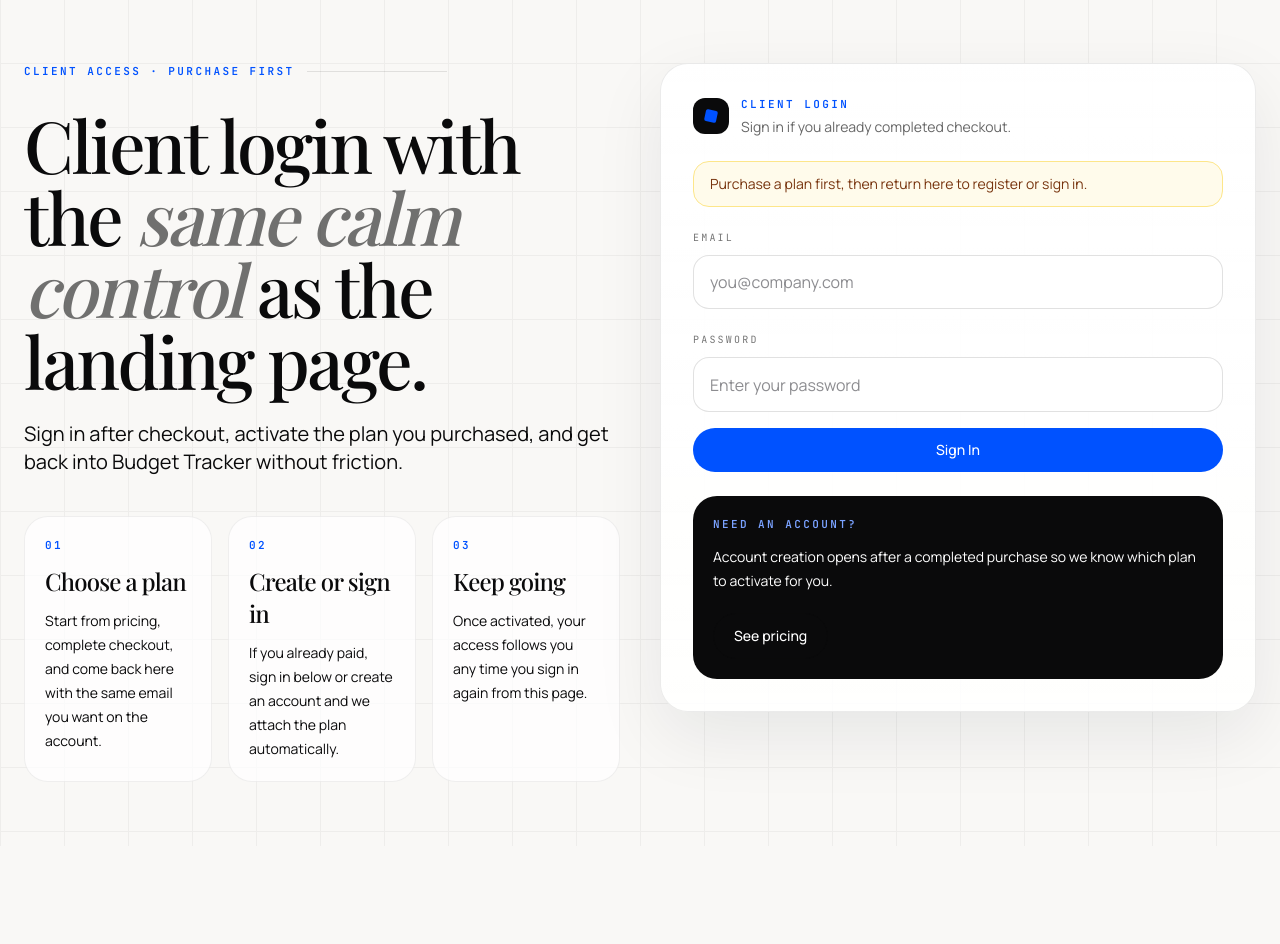
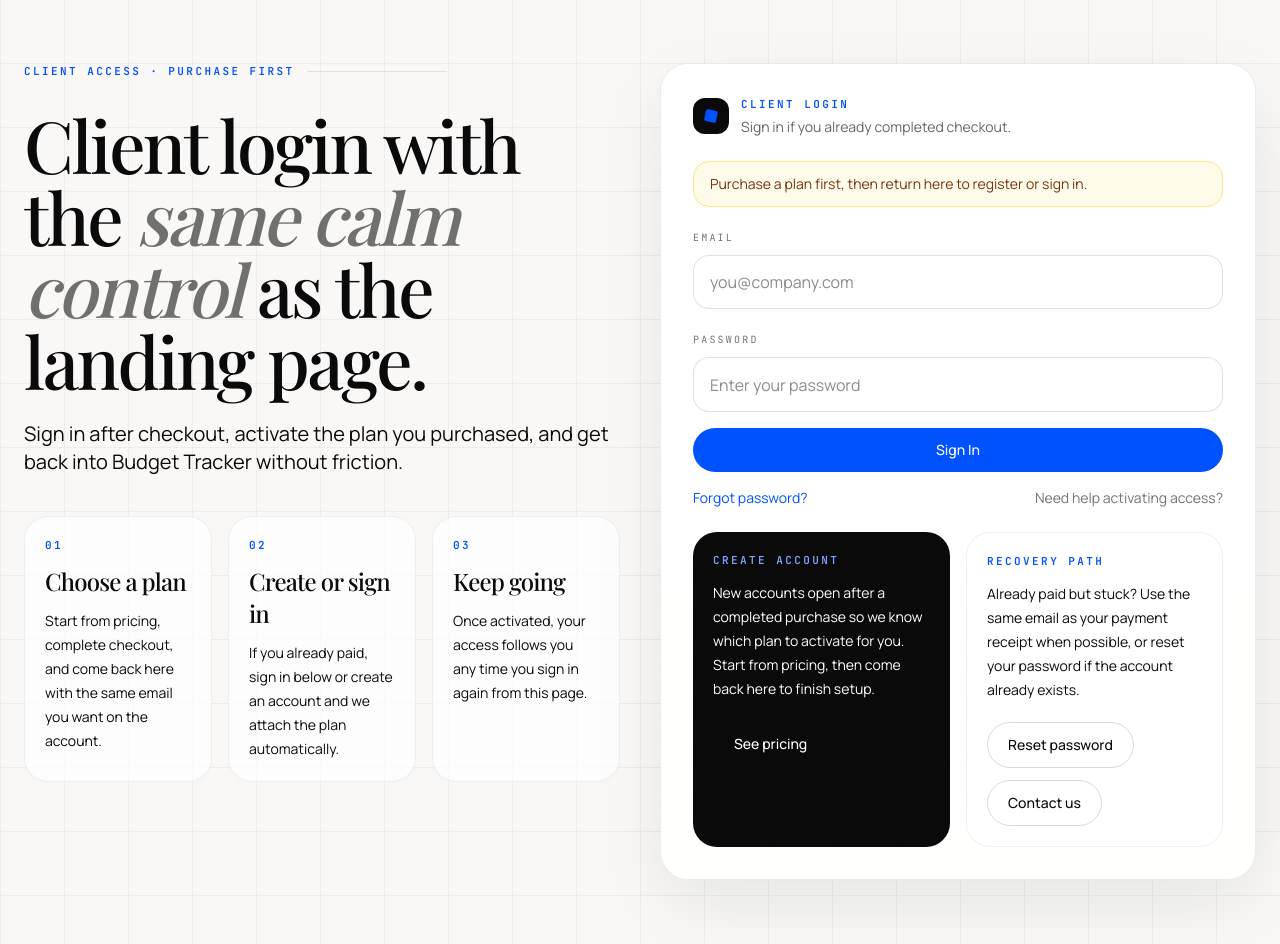
Before and after one commit to jfontiveros7/BudgetTrackerApp, a PHP site: page /login.php in a window 1280 px wide. Shown: the part 76-1020 px from the top of the page. Before the commit the page ends 858 px from the top, so only its background shows below. Run offline with PHP 8.4, Linux system fonts and the light colour scheme; some web fonts are replaced.

Commit message:
Improve login recovery and activation paths

```diff
--- a/public/login.php
+++ b/public/login.php
@@ -36,10 +36,15 @@ $planLabels = [
 $selectedPlanLabel = $planLabels[$selectedPlan] ?? null;
 $completedPlanLabel = $planLabels[$completedPlan] ?? null;
 $canCreateAccount = $completedPlan !== "";
-$showForgotPassword = $completedPlan !== "";
+$showForgotPassword = true;
 $authAvailable = btDatabaseAvailable();
 $authStatusMessage = btDatabaseStatusMessage();
 $requestMethod = $_SERVER["REQUEST_METHOD"] ?? "GET";
+$registerUrl = $canCreateAccount
+    ? "register.php?plan=" . urlencode($completedPlan) . ($purchaseToken !== "" ? "&purchase_token=" . urlencode($purchaseToken) : "")
+    : "landing.php#pricing";
+$checkoutUrl = $selectedPlan !== "" ? "checkout.php?plan=" . urlencode($selectedPlan) : "landing.php#pricing";
+$supportEmail = "contact@budget.konticode.com";
 
 if (isset($_SESSION["user_id"])) {
     header("Location: dashboard.php");
@@ -364,30 +369,51 @@ if ($requestMethod === "POST") {
                             >
                                 <?php echo $authAvailable ? "Sign In" : "Temporarily Unavailable"; ?>
                             </button>
+                            <div class="flex flex-wrap items-center justify-between gap-3 text-sm">
                                 <?php if ($showForgotPassword && $authAvailable): ?>
-                                <div class="text-right">
-                                    <a href="forgot_password.php" class="text-sm text-[var(--accent)] hover:text-[var(--accent-strong)]">Forgot password?</a>
+                                    <a href="forgot_password.php" class="text-[var(--accent)] hover:text-[var(--accent-strong)]">Forgot password?</a>
+                                <?php else: ?>
+                                    <span class="text-black/45">Password recovery is temporarily unavailable.</span>
+                                <?php endif; ?>
+                                <a href="mailto:<?php echo htmlspecialchars($supportEmail); ?>" class="text-black/55 hover:text-black">Need help activating access?</a>
                             </div>
-                            <?php endif; ?>
                         </form>
 
-                        <div class="mt-6 rounded-3xl bg-[#0A0A0B] text-white p-5">
-                            <p class="eyebrow text-[#7aa2ff]">Need an account?</p>
+                        <div class="mt-6 grid gap-4 md:grid-cols-2">
+                            <div class="rounded-3xl bg-[#0A0A0B] text-white p-5">
+                                <p class="eyebrow text-[#7aa2ff]">Create account</p>
                                 <?php if ($canCreateAccount): ?>
                                     <p class="mt-3 text-sm text-white/74 leading-6">
-                                    Your purchase is ready to attach. Create the account with the same email you used for checkout.
+                                        Your purchase is ready to attach. Create the account with the same email you used for checkout so your <?php echo htmlspecialchars($completedPlanLabel ?? "plan"); ?> access activates immediately.
                                     </p>
-                                <a href="register.php?plan=<?php echo urlencode($completedPlan); ?><?php echo $purchaseToken !== "" ? "&purchase_token=" . urlencode($purchaseToken) : ""; ?>" class="cta-primary mt-5 px-5 py-3 text-sm">
+                                    <a href="<?php echo htmlspecialchars($registerUrl); ?>" class="cta-primary mt-5 px-5 py-3 text-sm">
                                         Create Account
                                     </a>
                                 <?php else: ?>
                                     <p class="mt-3 text-sm text-white/74 leading-6">
-                                    Account creation opens after a completed purchase so we know which plan to activate for you.
+                                        New accounts open after a completed purchase so we know which plan to activate for you. Start from pricing, then come back here to finish setup.
                                     </p>
-                                <a href="landing.php#pricing" class="cta-secondary mt-5 px-5 py-3 text-sm text-white border-white/20 bg-white/5">
-                                    See pricing
+                                    <a href="<?php echo htmlspecialchars($checkoutUrl); ?>" class="cta-secondary mt-5 px-5 py-3 text-sm text-white border-white/20 bg-white/5">
+                                        <?php echo $selectedPlanLabel !== null ? "Continue " . htmlspecialchars($selectedPlanLabel) : "See pricing"; ?>
                                     </a>
                                 <?php endif; ?>
+                            </div>
+
+                            <div class="panel-soft rounded-3xl p-5">
+                                <p class="eyebrow text-[var(--accent)]">Recovery path</p>
+                                <p class="mt-3 text-sm text-black/68 leading-6">
+                                    Already paid but stuck? Use the same email as your payment receipt when possible, or reset your password if the account already exists.
+                                </p>
+                                <?php if ($purchaseEmail !== ""): ?>
+                                    <p class="mt-3 text-sm text-black/55 leading-6">
+                                        Receipt email on file: <strong class="text-black"><?php echo htmlspecialchars($purchaseEmail); ?></strong>
+                                    </p>
+                                <?php endif; ?>
+                                <div class="mt-5 flex flex-wrap gap-3">
+                                    <a href="forgot_password.php" class="cta-secondary px-5 py-3 text-sm">Reset password</a>
+                                    <a href="mailto:<?php echo htmlspecialchars($supportEmail); ?>" class="cta-secondary px-5 py-3 text-sm">Contact us</a>
+                                </div>
+                            </div>
                         </div>
                     </div>
                 </section>
```
Lines whose indentation alone changed are shown as unchanged.
